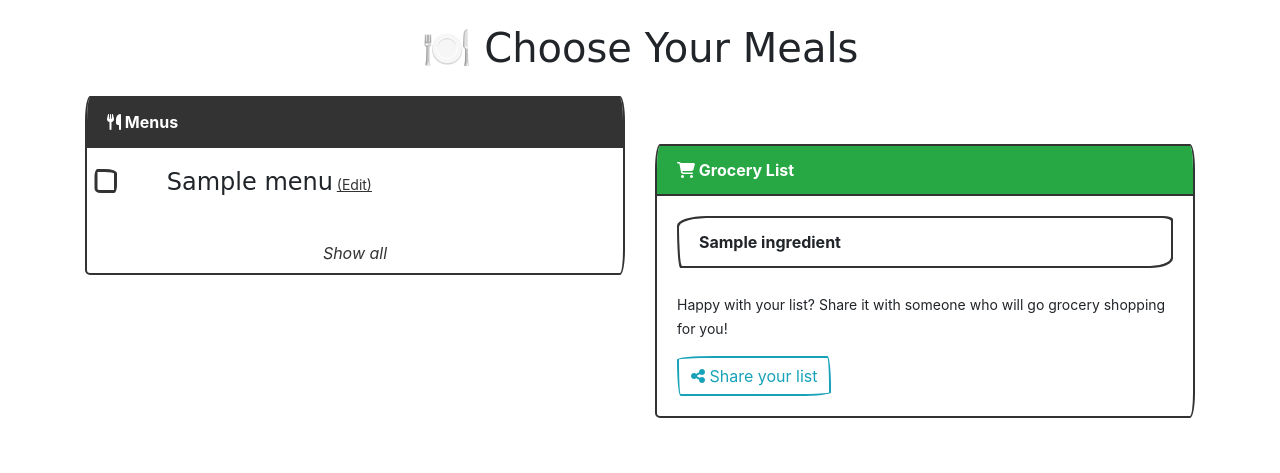
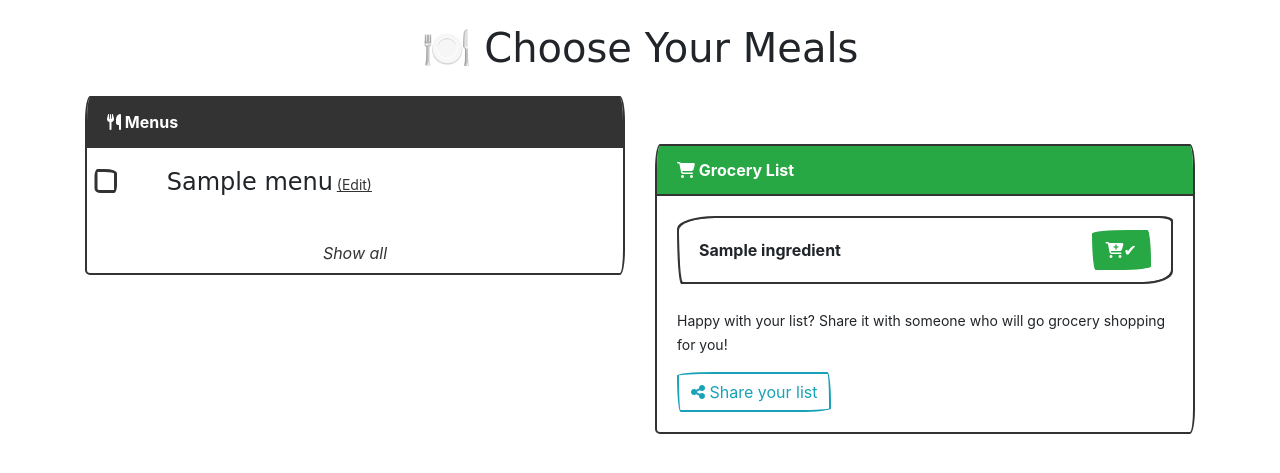
Before and after one commit to HolgerKurtz/grocery-list, a Flask app: template templates/index.html in a window 1280 px wide. Shown: the part 60-533 px from the top of the page. Run offline with Flask 3, Linux system fonts and the light colour scheme; the template is opened without the code that fills it: most values are stand-ins (such as "Sample title", 1, 10 or a date in 2020); some libraries are stand-ins or nearby versions; some web fonts are replaced.

Commit message:
Bugfix: macro war drin, das nicht existiert

```diff
--- a/templates/index.html
+++ b/templates/index.html
@@ -107,7 +107,9 @@
                   class="list-group-item d-flex justify-content-between align-items-center"
                 >
                   <span class="ingredient-name">{{ ingredient }}</span>
-                  {{ add_to_cart_button() }}
+                  <button class="btn btn-success float-right delete-button">
+                    <i class="fas fa-cart-plus"></i>✔
+                  </button>
                 </li>
                 {% endfor %}
               </ul>
```
